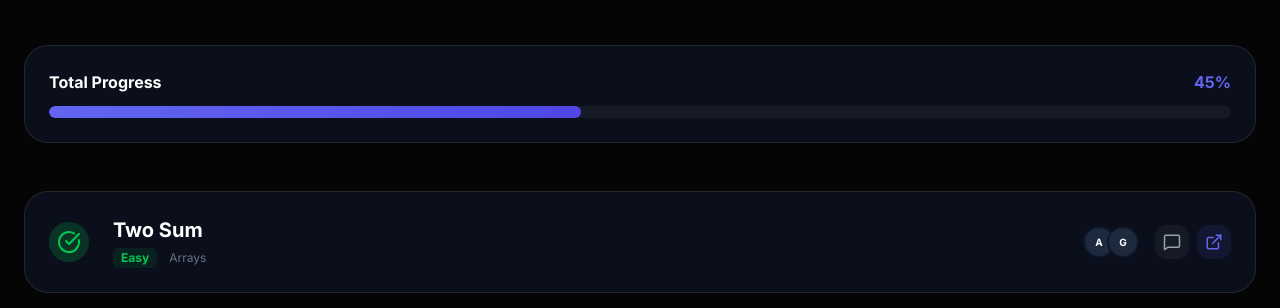
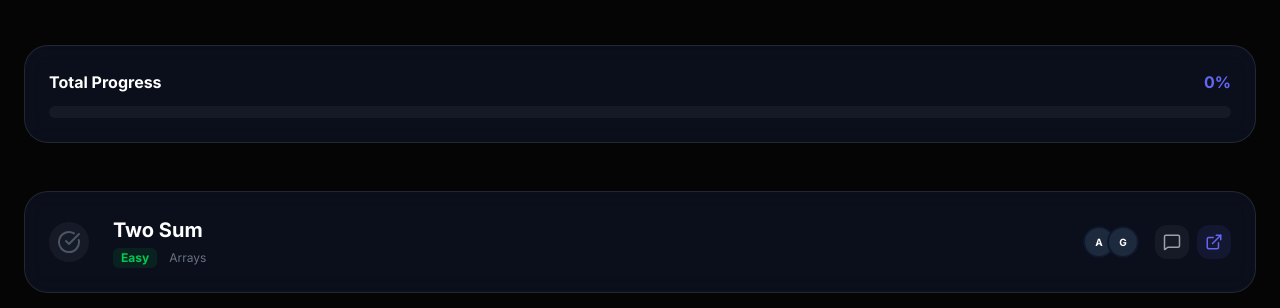
Before and after one commit to Nipurnkumar10/PlaceMint, a Next.js app in the folder client/: page /dsa in a window 1280 px wide. Shown: the part 333-641 px from the top of the page. Built offline with nearby package versions, Linux system fonts and the light colour scheme; no server answers.

Commit message:
Reset DSA mock data to 0%

```diff
--- a/client/src/app/dsa/page.tsx
+++ b/client/src/app/dsa/page.tsx
@@ -17,12 +17,12 @@ const categories = ['All', 'Arrays', 'Strings', 'Linked Lists', 'Trees', 'Graphs
 const difficulties = ['All', 'Easy', 'Medium', 'Hard'];
 
 const mockQuestions = [
-  { id: 1, title: 'Two Sum', difficulty: 'Easy', category: 'Arrays', companies: ['Amazon', 'Google'], solved: true },
+  { id: 1, title: 'Two Sum', difficulty: 'Easy', category: 'Arrays', companies: ['Amazon', 'Google'], solved: false },
   { id: 2, title: 'Longest Palindromic Substring', difficulty: 'Medium', category: 'Strings', companies: ['Microsoft', 'Amazon'], solved: false },
   { id: 3, title: 'Merge k Sorted Lists', difficulty: 'Hard', category: 'Linked Lists', companies: ['Google', 'Facebook'], solved: false },
-  { id: 4, title: 'Validate Binary Search Tree', difficulty: 'Medium', category: 'Trees', companies: ['Amazon', 'Apple'], solved: true },
+  { id: 4, title: 'Validate Binary Search Tree', difficulty: 'Medium', category: 'Trees', companies: ['Amazon', 'Apple'], solved: false },
   { id: 5, title: 'Number of Islands', difficulty: 'Medium', category: 'Graphs', companies: ['Google', 'Bloomberg'], solved: false },
-  { id: 6, title: 'Climbing Stairs', difficulty: 'Easy', category: 'DP', companies: ['Adobe', 'Goldman Sachs'], solved: true },
+  { id: 6, title: 'Climbing Stairs', difficulty: 'Easy', category: 'DP', companies: ['Adobe', 'Goldman Sachs'], solved: false },
 ];
 
 export default function DSAPage() {
@@ -103,12 +103,12 @@ export default function DSAPage() {
       <div className="glass p-6 rounded-3xl mb-12">
         <div className="flex justify-between items-center mb-3">
           <span className="font-bold">Total Progress</span>
-          <span className="text-primary font-bold">45%</span>
+          <span className="text-primary font-bold">0%</span>
         </div>
         <div className="w-full bg-white/5 rounded-full h-3 overflow-hidden">
           <motion.div
             initial={{ width: 0 }}
-            animate={{ width: '45%' }}
+            animate={{ width: '0%' }}
             className="h-full bg-gradient-primary rounded-full"
           />
         </div>
```
